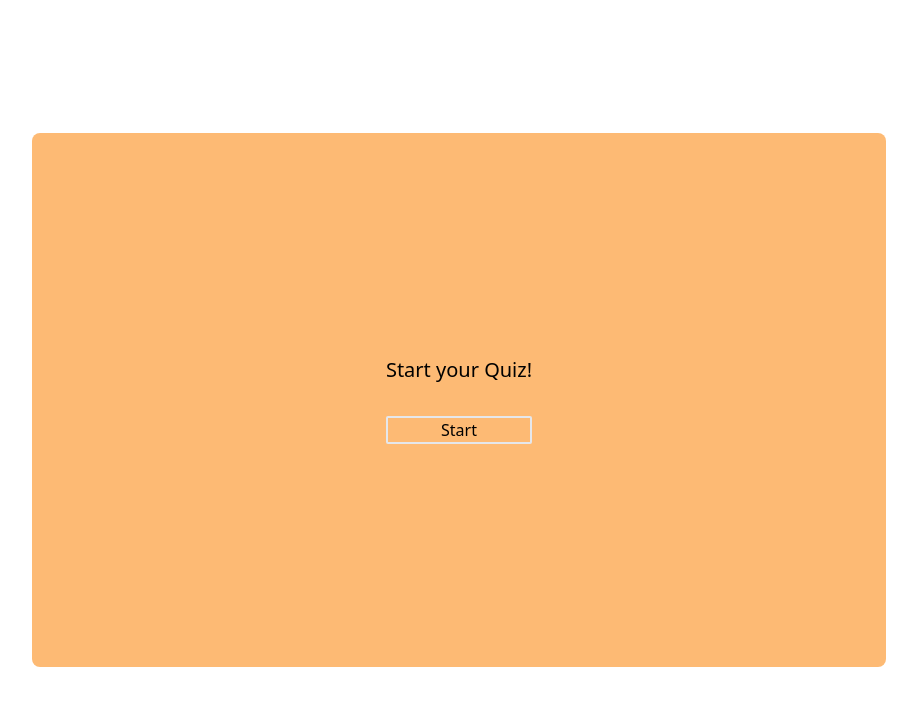
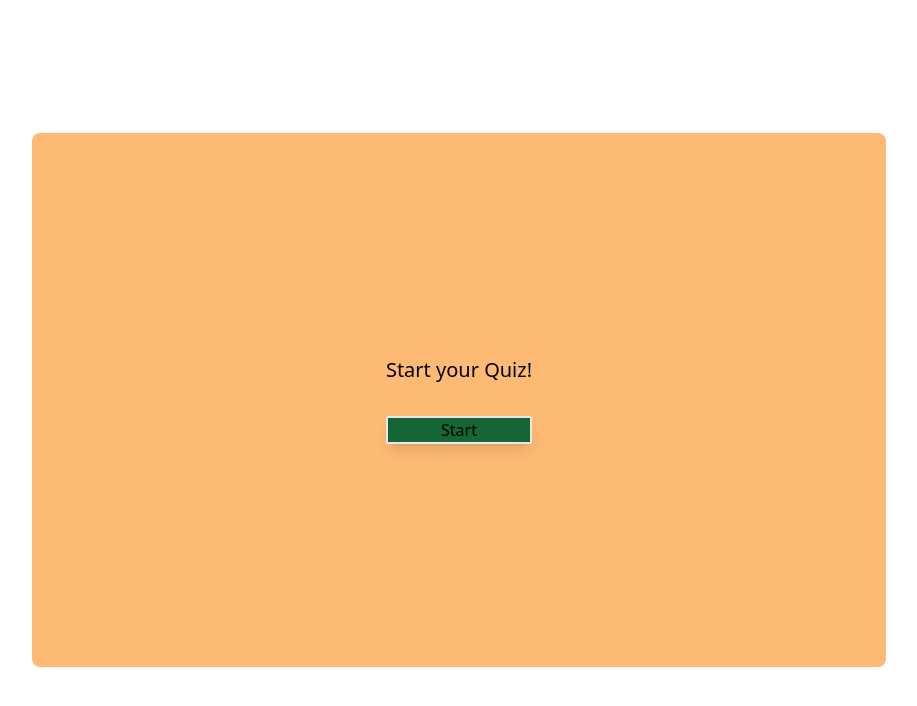
Before and after one commit to Syed997/quiz_web, a React (Create React App) app: page / in a window 1280 px wide. Shown: the top 706 px of the page, without its empty margins (181-1098 px from the left). Built offline with nearby package versions, Linux system fonts and the light colour scheme.

Commit message:
animation added

```diff
--- a/src/components/QuizView.jsx
+++ b/src/components/QuizView.jsx
@@ -17,7 +17,7 @@ function QuizView({ questions, currentQuestion, handleBtnClicked }) {
         <div className='flex flex-col items-center justify-center py-2'>
             {
                 questions[currentQuestion].answers.map(({text, isCorrect})=>(
-                    <button onClick={() => handleBtnClicked(isCorrect)} key={text} className='border-2 py-2 px-8 rounded-md bg-slate-300 mb-2 w-60'>{text}</button>
+                  <button onClick={() => handleBtnClicked(isCorrect)} key={text} className='border-2 py-2 px-8 rounded-md bg-slate-300 mb-2 w-60 hover:scale-110 duration-500 hover:bg-green-800'>{text}</button>
                 ))
             }
 
--- a/src/components/Start.jsx
+++ b/src/components/Start.jsx
@@ -6,7 +6,7 @@ function Start() {
       <div className='w-full h-full sm:w-2/3 sm:h-2/3 flex flex-col justify-center items-center bg-orange-300 rounded-lg'>
         <div className='flex flex-col my-4'>
             <p className="text-xl mb-8">Start your Quiz!</p>
-              <Link className="border-2 px-4 rounded-sm flex justify-center" to='/quiz'>Start</Link>
+              <Link className="border-2 px-4 rounded-sm flex justify-center bg-green-800 shadow-lg hover:scale-110 duration-500" to='/quiz'>Start</Link>
         </div>
     </div>
   )
```
